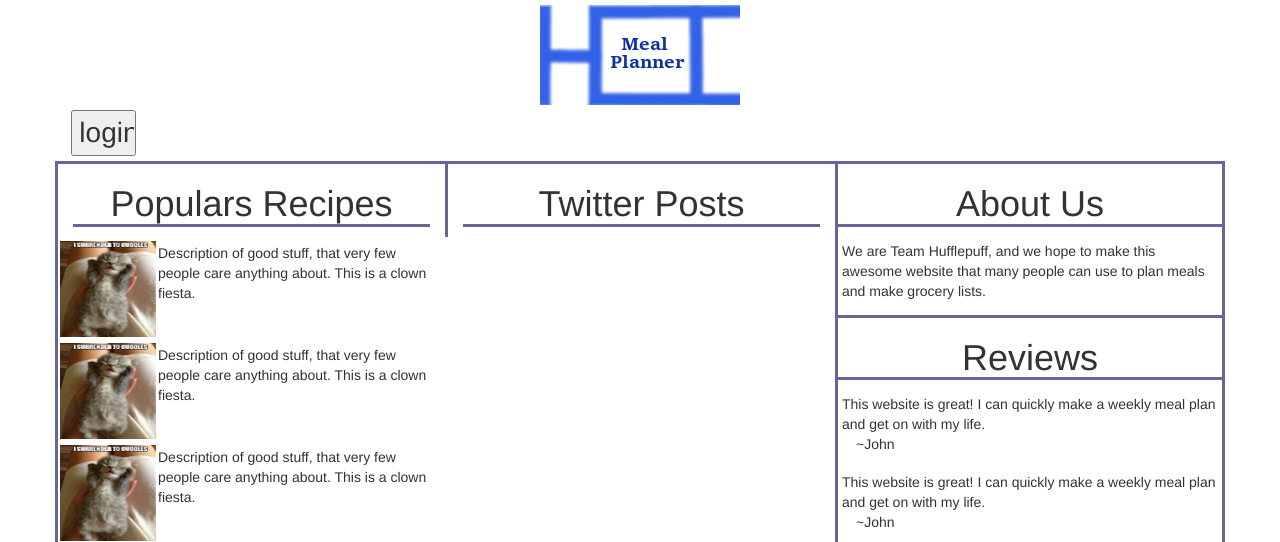
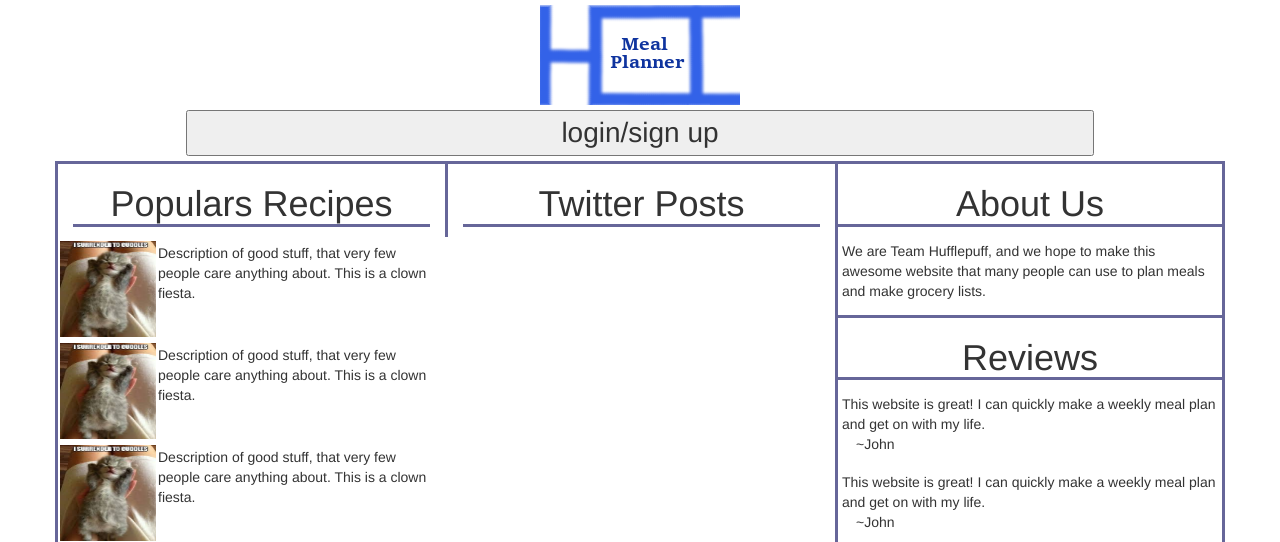
Before and after one commit to khatkeStudent/HCIRecipeSuggestionsProject, a PHP site: page /index.php in a window 1280 px wide. Shown: the top 542 px of the page. Run offline with PHP 8.4, Linux system fonts and the light colour scheme.

Commit message:
Updating for review

```diff
--- a/includes/header.php
+++ b/includes/header.php
@@ -1,9 +1,7 @@
 <div class="header container">
 	<div class="row">
-		<div class="col-md-12">
+		<div class="col-md-offset-1 col-md-10">
 			<img src="images/Logo.png" />
-		</div>
-		<div class="col-md-1">
 			<input id="btnSignup" type="button" value="login/sign up" \>
 		</div>
 	</div>
```
